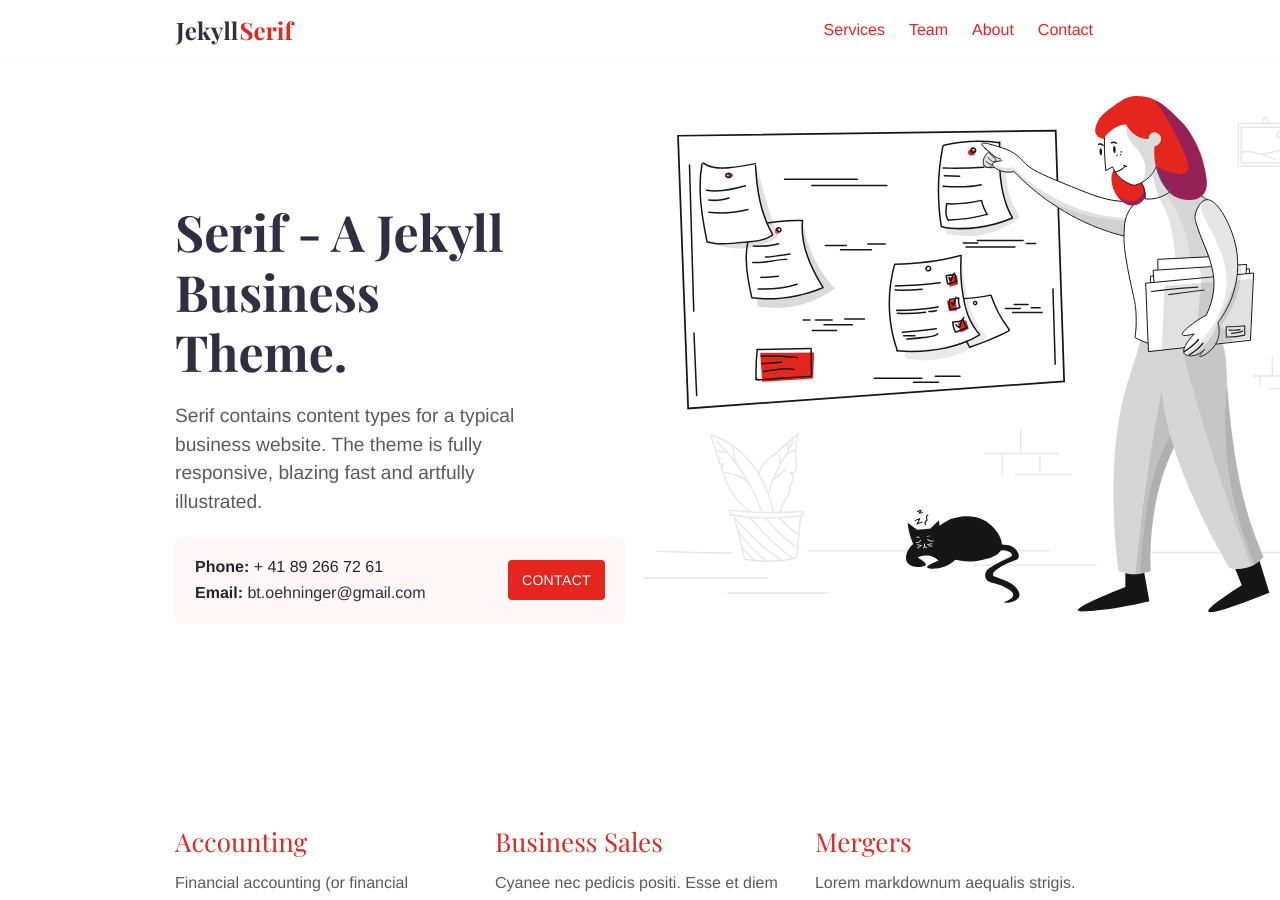
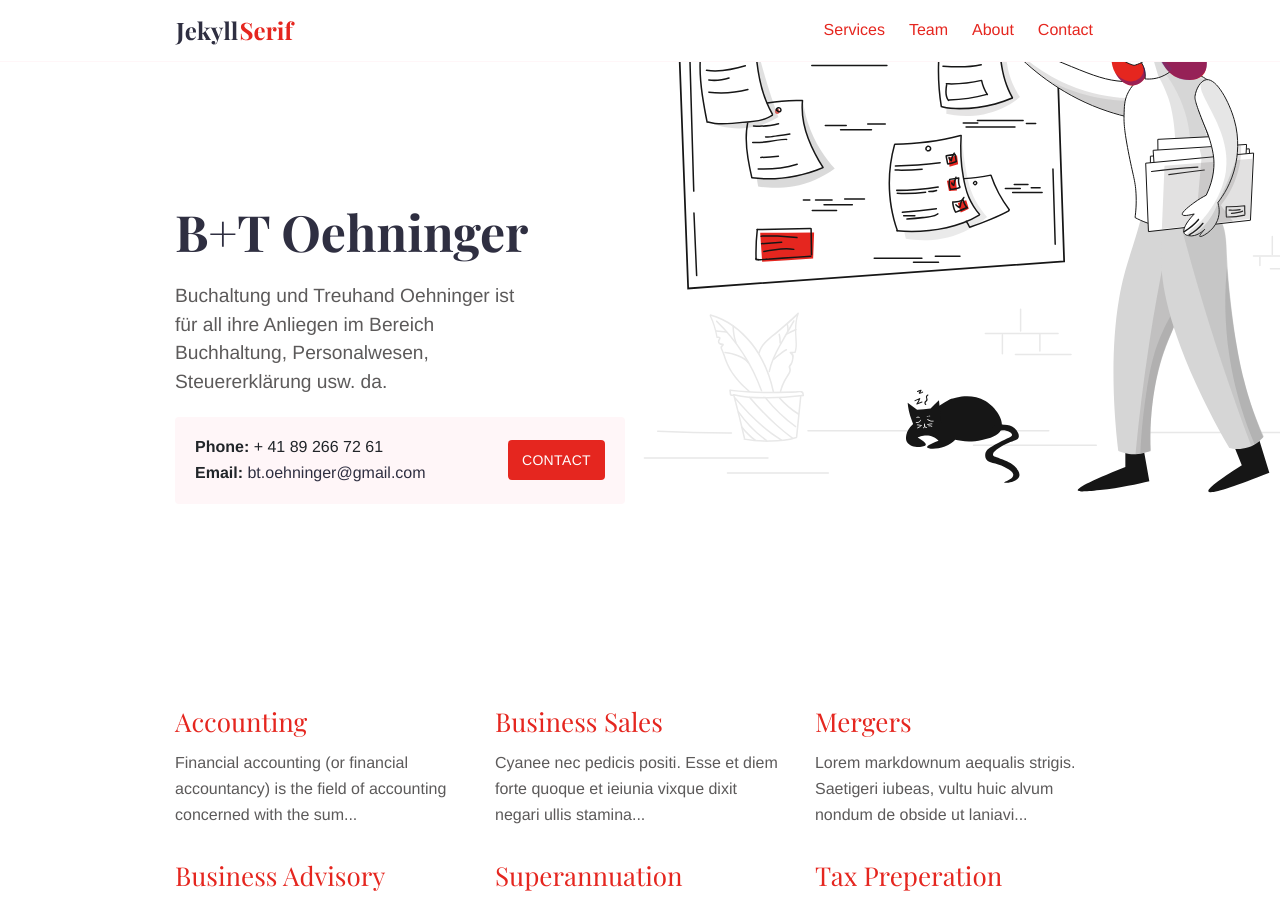
Before and after one commit to Luxano-IT/BT_Website, a Jekyll site: the page built from index.md, in a window 1280 px wide and 900 px high. Built offline with Jekyll 4.4.1, drawn with Linux system fonts in a browser that asks for light colours.

Commit message:
Default Page

```diff
--- a/index.md
+++ b/index.md
@@ -1,13 +1,13 @@
 ---
-title: Jekyll Serif Theme
+title: B+T Oehninger
 layout: home
-description: Jekyll Serif contains content types for a typical business website. The theme is fully responsive, blazing fast and artfully illustrated.
+description: Buchaltung und Treuhand Oehninger ist für all ihre Anliegen im Bereich Buchhaltung, Personalwesen, Steuererklärung usw. da.
 intro_image: "images/illustrations/pointing.svg"
 intro_image_absolute: true
 intro_image_hide_on_mobile: true
 show_call_box: true
 ---
 
-# Serif - A Jekyll Business Theme.
+# B+T Oehninger
 
-Serif contains content types for a typical business website. The theme is fully responsive, blazing fast and artfully illustrated.
+Buchaltung und Treuhand Oehninger ist für all ihre Anliegen im Bereich Buchhaltung, Personalwesen, Steuererklärung usw. da.
```
